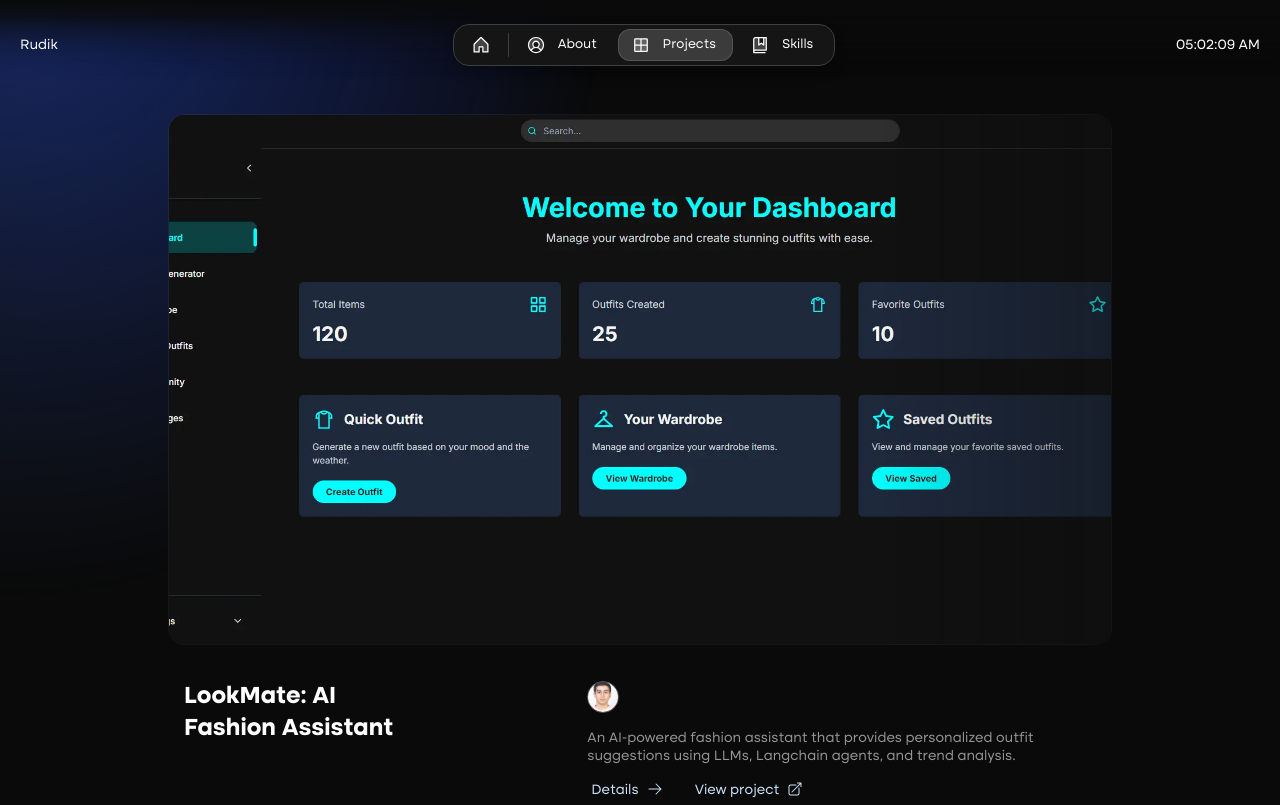
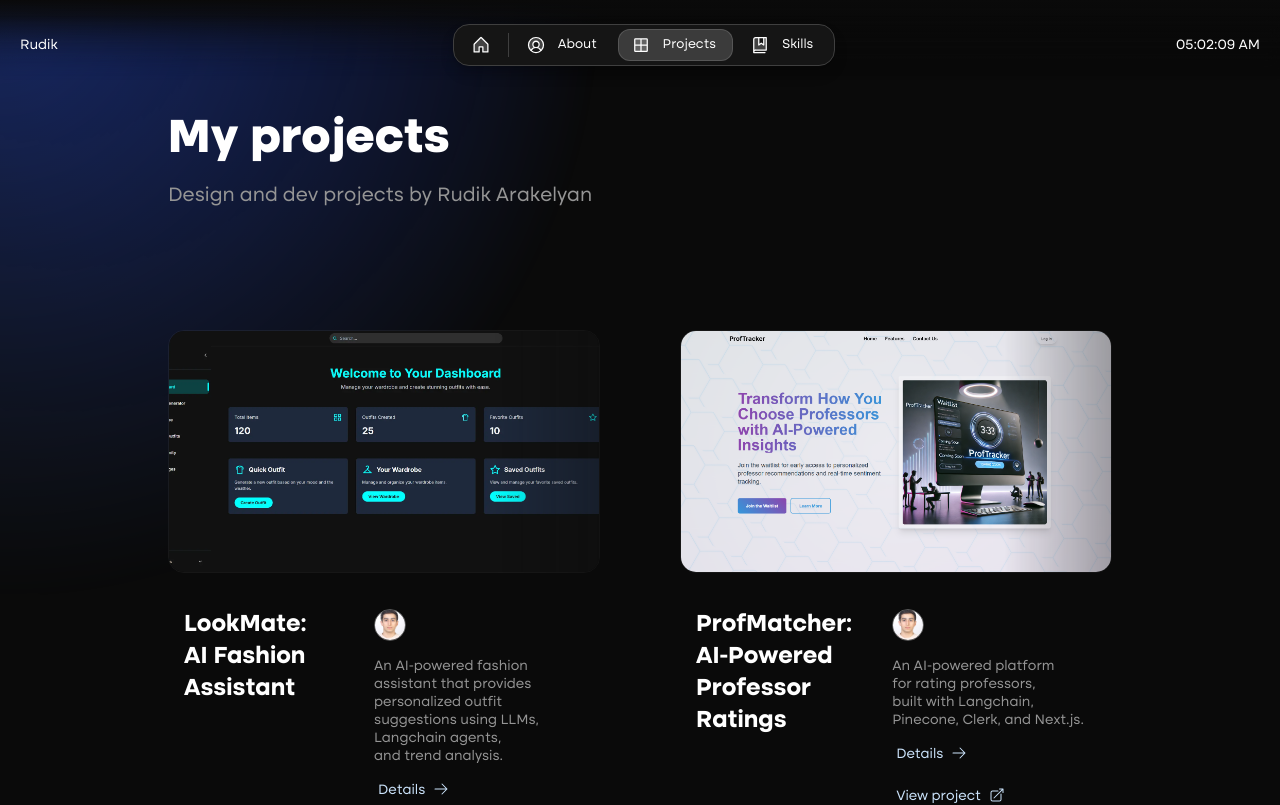
Before and after one commit to boxerarakelyan777/Portfolio-Web, a Next.js app: page /projects in a window 1280 px wide. Shown: the top 805 px of the page. Built offline with nearby package versions, Linux system fonts and the light colour scheme.

Commit message:
Updated the styling of the projects page

```diff
--- a/src/app/projects/page.tsx
+++ b/src/app/projects/page.tsx
@@ -1,5 +1,5 @@
 import { getPosts } from "@/app/utils/utils";
-import { Column } from "@/once-ui/components";
+import { Column, Heading, Text } from "@/once-ui/components";
 import { Projects } from "@/components/projects/Projects";
 import { baseURL } from "@/app/resources";
 import { person, projects } from "@/app/resources/content";
@@ -36,8 +36,8 @@ export async function generateMetadata() {
 export default function Project() {
   let allProjects = getPosts(["src", "app", "projects", "projects"]);
 
-  return (
-    <Column maxWidth="m">
+   return (
+    <Column maxWidth="m" gap="xl">
       <script
         type="application/ld+json"
         suppressHydrationWarning
@@ -63,6 +63,14 @@ export default function Project() {
           }),
         }}
       />
+      <Column paddingX="l" gap="s" marginBottom="40">
+        <Heading as="h1" variant="display-strong-m">
+          {projects.title}
+        </Heading>
+        <Text onBackground="neutral-weak" variant="body-default-xl">
+          {projects.description}
+        </Text>
+      </Column>
       <Projects />
     </Column>
   );
--- a/src/components/projects/Projects.tsx
+++ b/src/components/projects/Projects.tsx
@@ -1,6 +1,7 @@
 import React from "react";
 import { getPosts } from "../../app/utils/utils";
 import { Column } from "../../once-ui/components";
+import { Grid } from "../../once-ui/components";
 import type { SpacingToken } from "../../once-ui/types";
 import { ProjectCard } from "../ProjectCard";
 
@@ -21,7 +22,14 @@ export function Projects({ range, marginBottom = "40" }: ProjectsProps) {
     : sortedProjects;
 
   return (
-    <Column fillWidth gap="xl" marginBottom={marginBottom} paddingX="l">
+    <Grid
+      columns={2}
+      tabletColumns={1}
+      fillWidth
+      gap="xl"
+      marginBottom={marginBottom}
+      paddingX="l"
+    >
       {displayedProjects.map((post, index) => (
         <ProjectCard
           priority={index < 2}
@@ -35,6 +43,6 @@ export function Projects({ range, marginBottom = "40" }: ProjectsProps) {
           link={post.metadata.link || ""}
         />
       ))}
-    </Column>
+    </Grid>
   );
 }
```
Also changed, not shown: 1 other file (tests, documents, lock files or other folders).
